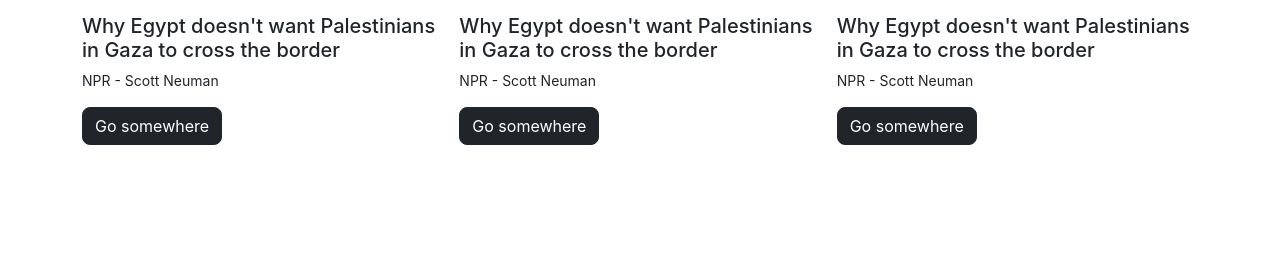
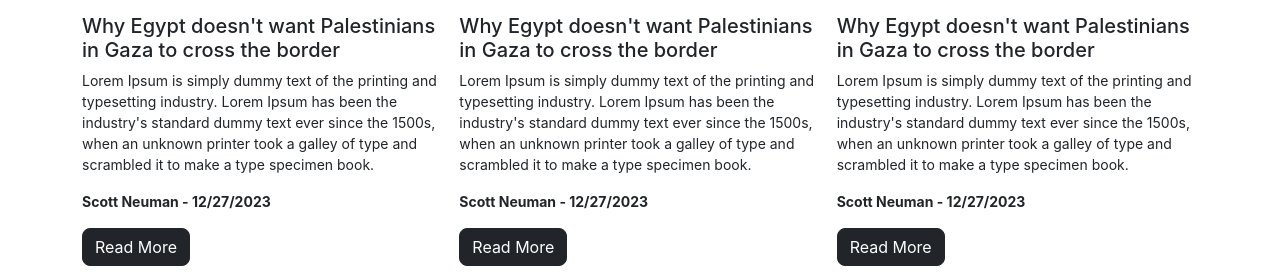
Before and after one commit to MuhammadShahab336/news-website, a React (Create React App) app: page / in a window 1280 px wide. Shown: the part 612-891 px from the top of the page. Before the commit the page ends 800 px from the top, so only its background shows below. Built offline with nearby package versions, Linux system fonts and the light colour scheme; some icons are missing.

Commit message:
push changes

```diff
--- a/src/components/NewsCard.js
+++ b/src/components/NewsCard.js
@@ -17,10 +17,15 @@
                         Why Egypt doesn't want Palestinians in Gaza to cross the border
                     </Card.Title>
                     <Card.Text className="small">
-                        NPR - Scott Neuman
+                        Lorem Ipsum is simply dummy text of the printing and typesetting industry.
+                        Lorem Ipsum has been the industry's standard dummy text ever since the 1500s,
+                        when an unknown printer took a galley of type and scrambled it to make a type specimen book.
+                    </Card.Text>
+                    <Card.Text className="small">
+                        <strong>Scott Neuman - 12/27/2023</strong>
                     </Card.Text>
                     <Link to="/" className="btn btn-dark text-white rounded-3">
-                        Go somewhere
+                        Read More
                     </Link>
                 </Card.Body>
             </Card>
```
